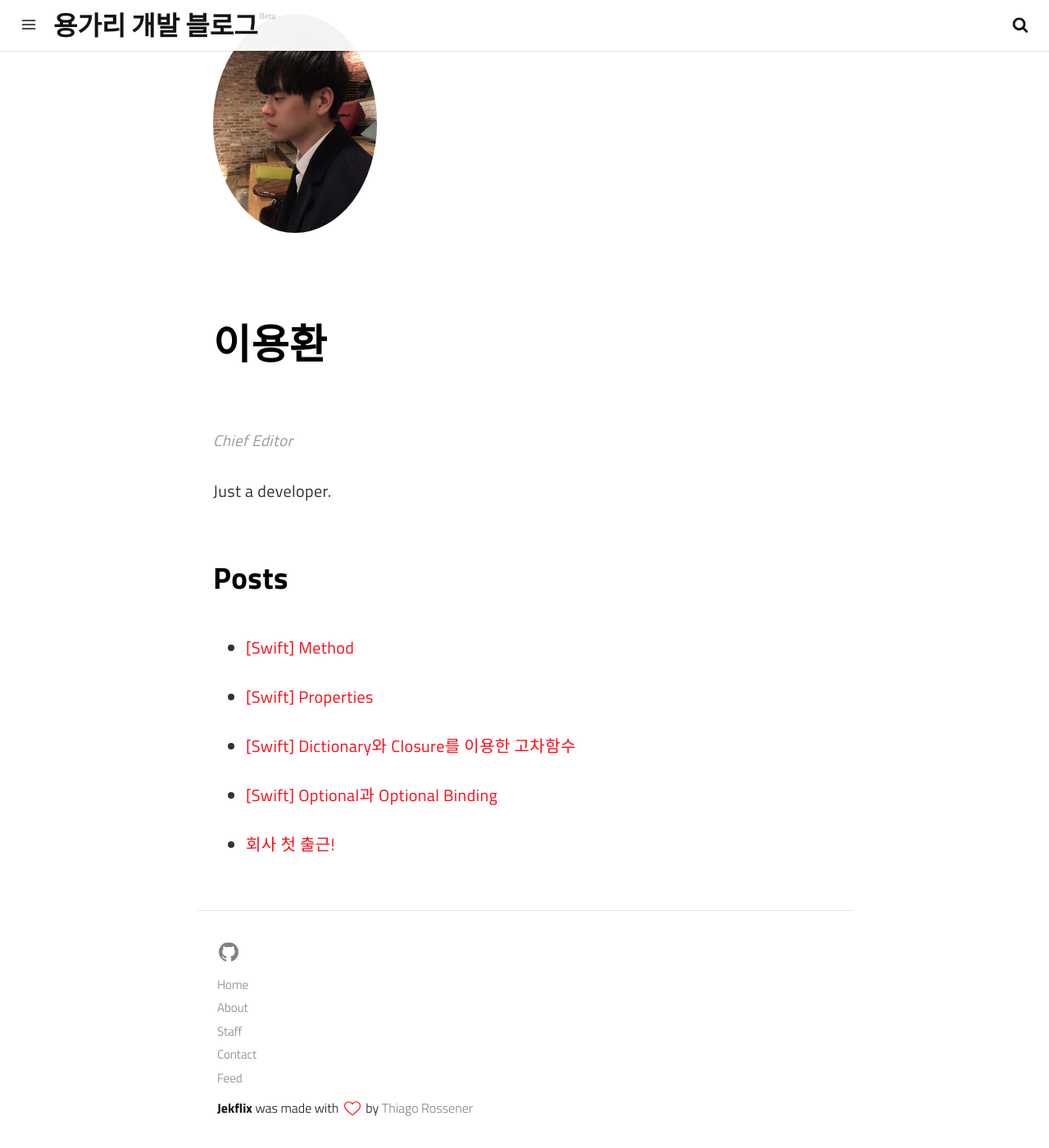
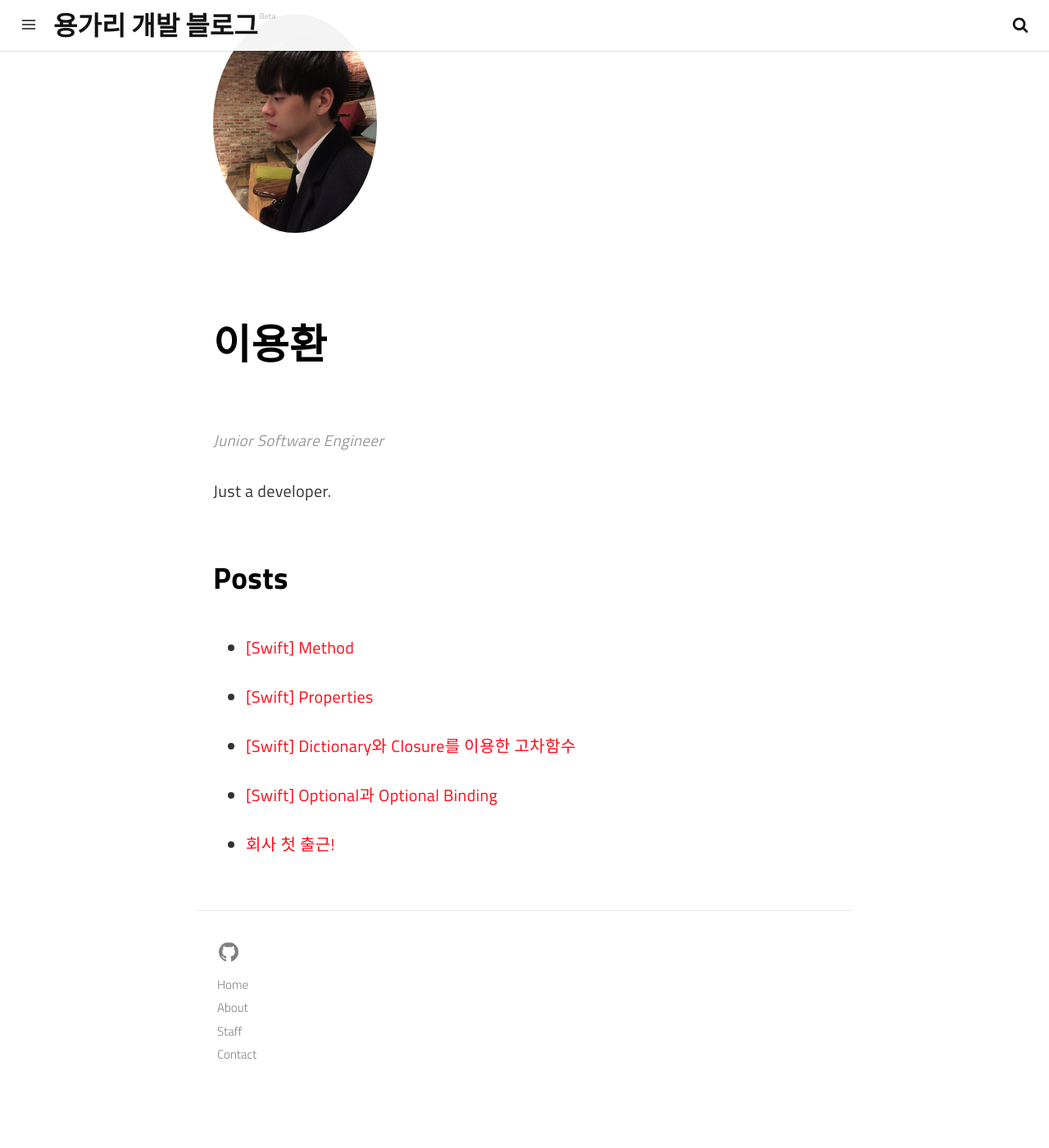
Before and after one commit to developerYHL/leeyonghwan.github.io, a Jekyll site: the page built from _authors/thiagorossener.md, in a window 1280 px wide and 1400 px high, scrolled down 103 px. Shown: the whole window at 82% size. Built offline with Jekyll 4.4.1, drawn with Linux system fonts in a browser that asks for light colours; a script that is not in the unit is left out; after the commit the page ends 1434 px from its top, so only the background shows below that.

Commit message:
Update main

```diff
--- a/_authors/thiagorossener.md
+++ b/_authors/thiagorossener.md
@@ -4,7 +4,7 @@ layout: author
 photo: "/assets/img/uploads/profile.jpg"
 name: 이용환
 display_name: 이용환
-position: Chief Editor
+position: Junior Software Engineer
 bio: Just a developer.
 github_username: developerYHL
 ---
--- a/_includes/footer.html
+++ b/_includes/footer.html
@@ -34,9 +34,9 @@
 
     {% include links.html %}
 
-    <p>
+    <!-- <p>
       <span>Jekflix</span> was made with <svg class="love"><use xlink:href="#icon-heart"></use></svg> by <a href="https://rossener.com" target="_blank" class="creator">Thiago Rossener</a>
-    </p>
+    </p> -->
 </footer>
 
 {% assign social_urls = '' %}
--- a/_includes/links.html
+++ b/_includes/links.html
@@ -15,6 +15,6 @@
   </li>
   {% endif %}
   <li>
-    <a class="feed" href="{{ site.url }}{{site.baseurl}}/feed.xml" title="Atom/RSS feed">Feed</a>
+    <!-- <a class="feed" href="{{ site.url }}{{site.baseurl}}/feed.xml" title="Atom/RSS feed">Feed</a> -->
   </li>
 </ul>
```
